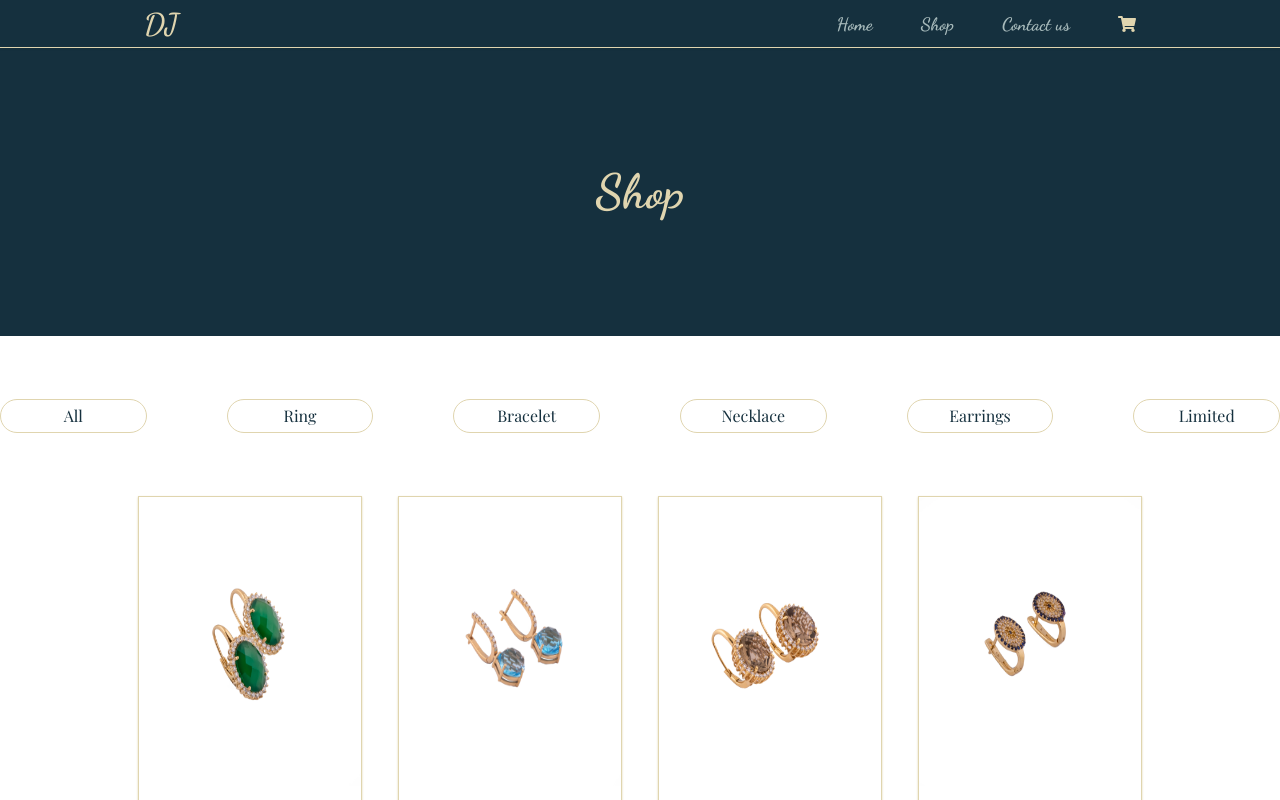
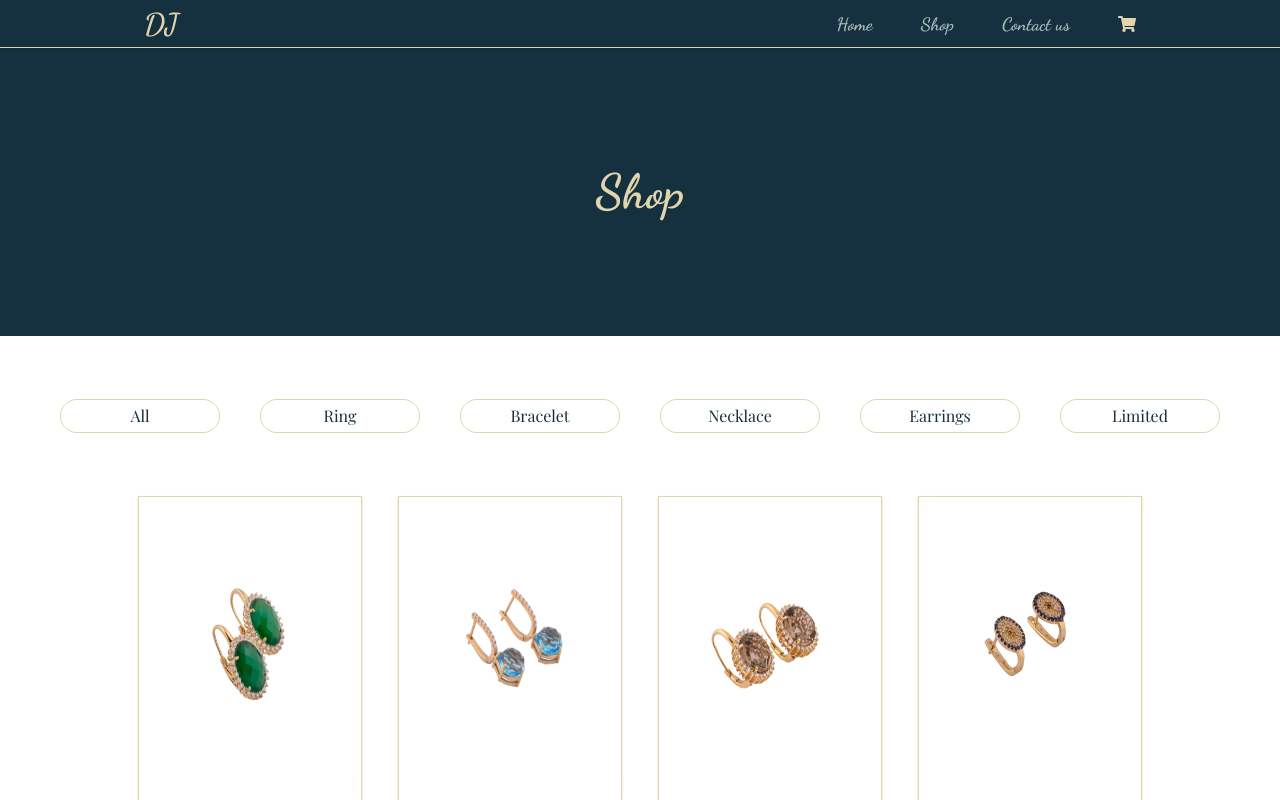
Before and after one commit to abhicplash/Djewel, a React (Create React App) app: page /Shop in a window 1280 px wide. Shown: the top 800 px of the page. Built offline with nearby package versions, Linux system fonts and the light colour scheme; a web font is replaced by a local one.

Commit message:
ab shop res bug-fixed

```diff
--- a/src/components/Layout/JwelItems.jsx
+++ b/src/components/Layout/JwelItems.jsx
@@ -18,7 +18,7 @@ function JwelItems() {
     <div>
       <div
         className="w-full
-       md:h-40 gap-6 md:gap-20 py-10 flex md:flex-row flex-col
+       md:h-40 gap-6 md:gap-10 py-10 flex md:flex-row flex-col
        justify-center items-center "
       >
         <button
```
